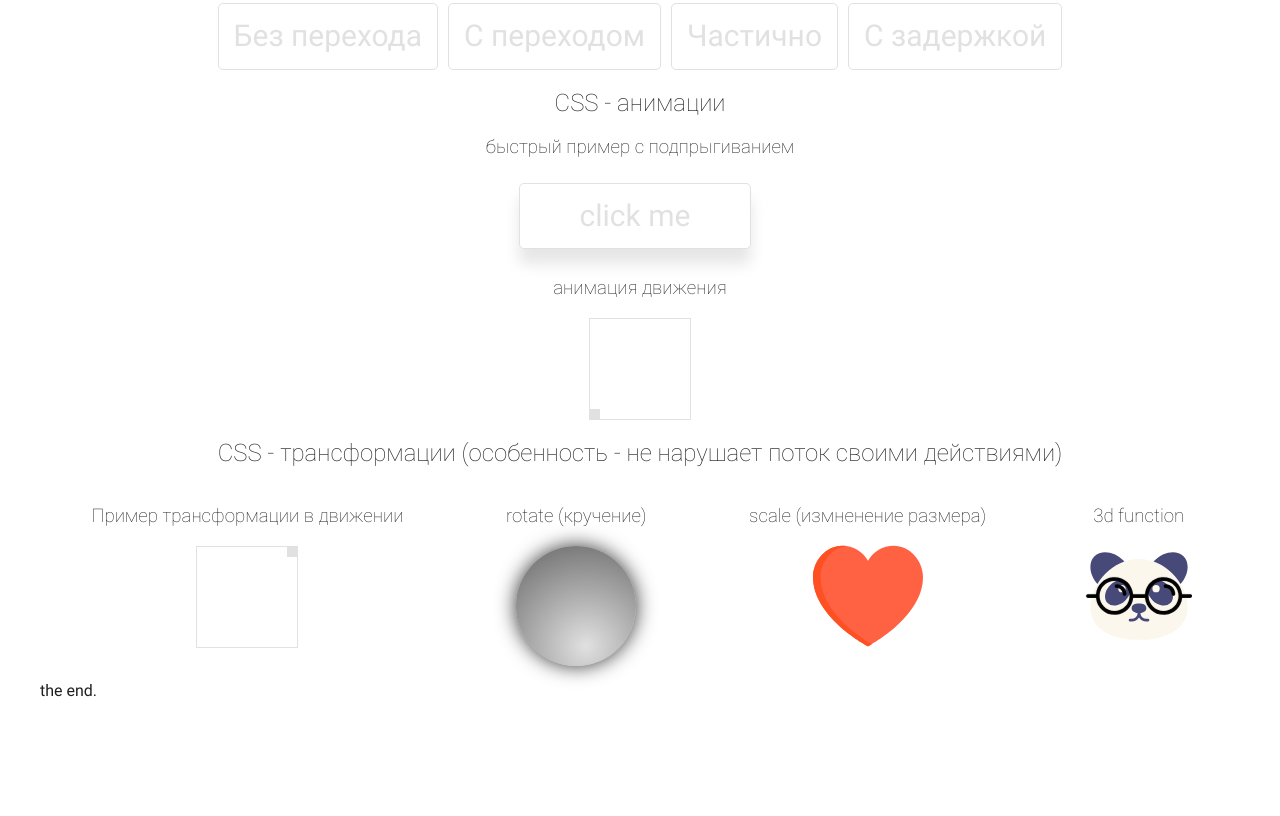
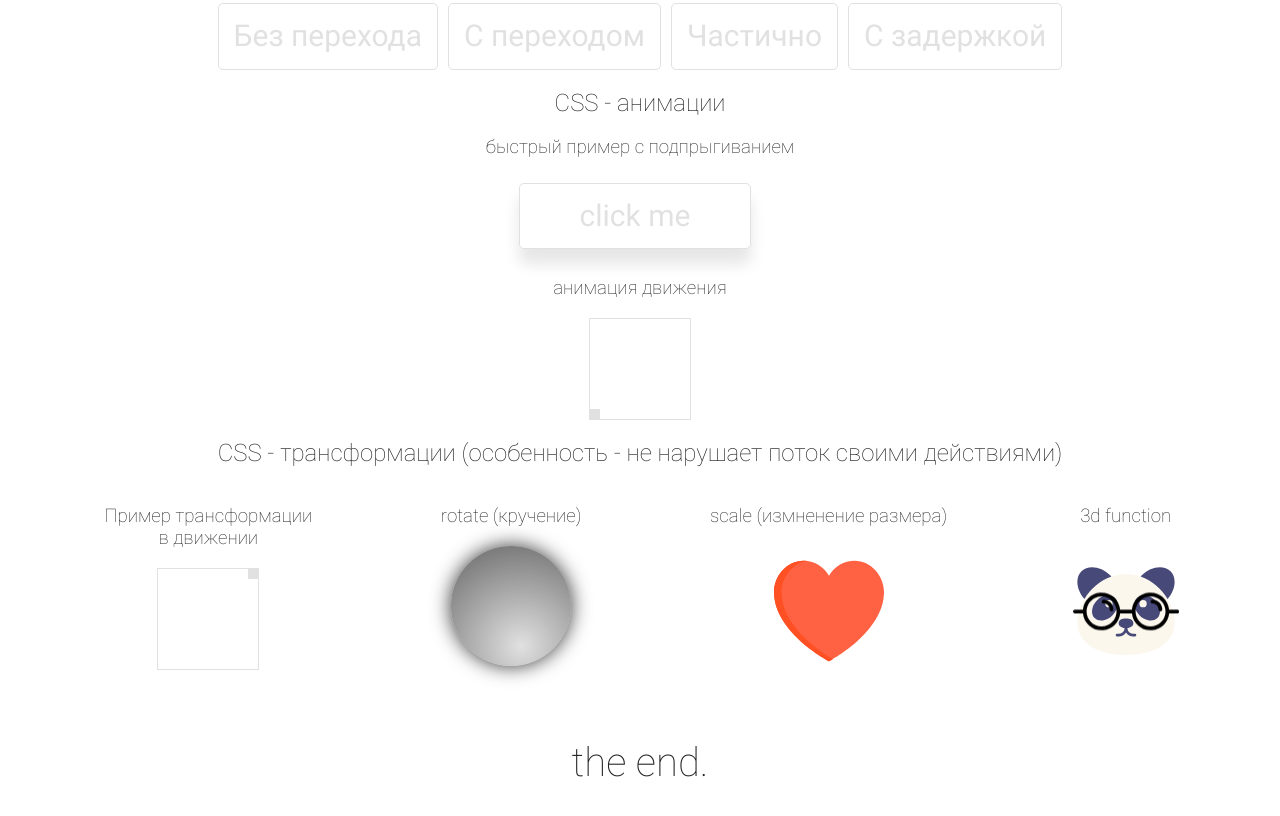
Before and after one commit to multisoldier/tests-and-practitc, a website: page src/index.html in a window 1280 px wide. Shown: the part 1396-2212 px from the top of the page. Before the commit the page ends 2113 px from the top, so only its background shows below. Drawn offline with nearby package versions, Linux system fonts and the light colour scheme; files that its build step writes are made by us from their sources; files whose address does not match are found by name; a web font is replaced by a local one.

Commit message:
the end.

```diff
--- a/src/index.html
+++ b/src/index.html
@@ -9,7 +9,7 @@
 </head>
 
 <header class="header">
-  <h2 class="header__heading heading">На этой странице я буду учиться продвинутым фишкам CSS</h2>
+  <h2 class="header__heading heading">CSS - advanced</h2>
 </header>
 
 <body>
@@ -83,7 +83,7 @@
     <h2 class="transform__heading heading">CSS - трансформации (особенность - не нарушает поток своими действиями)</h2>
     <div class="transform__all-box">
       <div class="transoform__wrapper">
-        <h3 class="transform__heading heading">Пример трансформации в движении</h3>
+        <h3 class="transform__heading heading">Пример трансформации<br>в движении</h3>
         <div class="transform__translate-box">
           <div class="transform__translate"></div>
         </div>
--- a/src/scss/style.scss
+++ b/src/scss/style.scss
@@ -289,6 +289,7 @@ body {
     justify-content: center;
   }
   &__rotate {
+    margin-top: 8px;
     animation: rotating 4s linear 0s infinite;
     background: radial-gradient(circle farthest-corner at 100px 50px, $gray, $black);
     border-radius: 50%;
@@ -317,13 +318,14 @@ body {
   }
 }
 
-.transform{
+.transform {
   &__scale-box {
     display: flex;
     justify-content: center;
   }
 
   &__scale {
+    margin-top: 15px;
     display: block;
     width: 200px;
     height: 100px;
@@ -353,6 +355,7 @@ body {
   }
 
   &__threeD-img-one {
+    margin-top: 15px;
     width: 100px;
   }
 
@@ -361,9 +364,20 @@ body {
     z-index: 1;
     position: absolute;
     left: 0px;
+    top: 15px;
     animation: zooming 3s alternate infinite both;
     &:hover {
       cursor: pointer;
     }
   }
 }
+
+.footer {
+  margin-top: 70px;
+  &__text {
+    font-family: "Roboto";
+    font-weight: 100;
+    font-size: 40px;
+    text-align: center;
+  }
+}
```
Also changed, not shown: dist/css/style.css, dist/css/style.min.css, dist/index.html.
